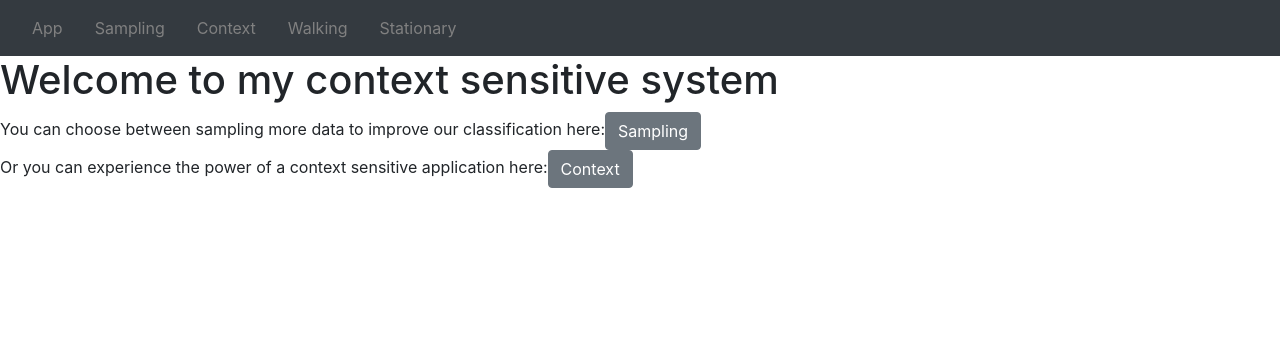
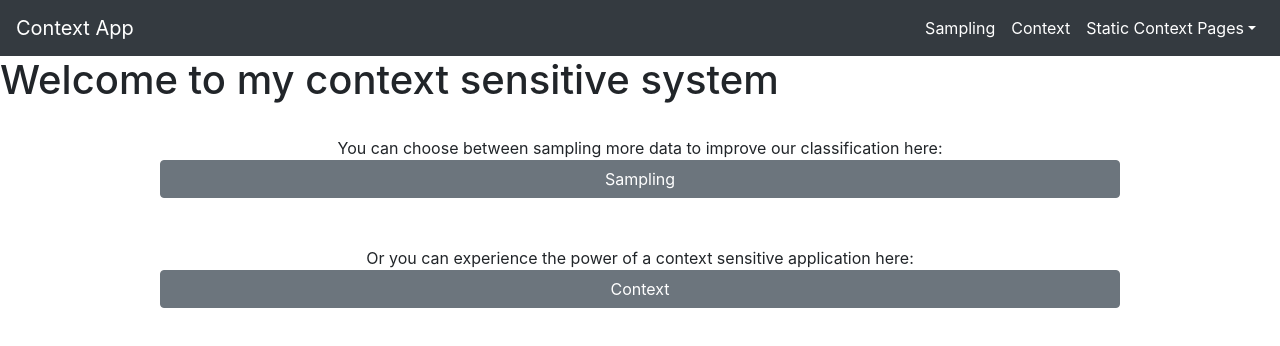
Before and after one commit to ChristianNavolskyi/KSS-Exercise2, a React (Create React App) app in the folder client/: page / in a window 1280 px wide. Shown: the top 346 px of the page. Built offline with nearby package versions, Linux system fonts and the light colour scheme.

Commit message:
Styled paged

```diff
--- a/client/src/App.js
+++ b/client/src/App.js
@@ -8,20 +8,26 @@ export class App extends Component {
 		return (
 			<div>
 				<h1>Welcome to my context sensitive system</h1>
+				<br/>
+				<div align={"center"}>
 					You can choose between sampling more data to improve our classification here:
 					<Link to="/sampling">
-					<Button>
+						<Button block style={{"width": "75%"}}>
 							Sampling
 						</Button>
 					</Link>
+				</div>
 				<br/>
+				<br/>
+				<div align={"center"}>
 					Or you can experience the power of a context sensitive application here:
 					<Link to="/context">
-					<Button>
+						<Button block style={{"width": "75%"}}>
 							Context
 						</Button>
 					</Link>
 				</div>
+			</div>
 		);
 	}
 }
--- a/client/src/components/context/Stationary.js
+++ b/client/src/components/context/Stationary.js
@@ -94,27 +94,26 @@ export class Stationary extends Component {
 
 		for (let key in contexts) {
 			const context = contexts[key];
-			console.log(context);
 
 			contextsToDisplay = [...contextsToDisplay, (<DropdownItem onClick={() => this.changeSelectedContext(context)} key={context.name}>{context.name}</DropdownItem>)]
 		}
 
 		return (
 			<div>
-				<p align="center">
+				<div align="center">
 					<iframe
 						style={{"border": "0", "width": "100%", "height": "400px"}}
 						src={source}
 						title={"Map"}
 						allowFullScreen>
 					</iframe>
-				</p>
+				</div>
 				<Dropdown isOpen={this.state.contextDropdownOpen} toggle={this.toggleDropdown}>
-					<p align="center">
+					<div align="center">
 						<DropdownToggle caret style={{"width": "75%"}}>
 							{this.state.currentContext.name}
 						</DropdownToggle>
-					</p>
+					</div>
 					<DropdownMenu>
 						{contextsToDisplay}
 					</DropdownMenu>
--- a/client/src/index.js
+++ b/client/src/index.js
@@ -1,4 +1,4 @@
-import React from 'react';
+import React, {Component} from 'react';
 import ReactDOM from 'react-dom';
 import './index.css';
 import * as serviceWorker from './serviceWorker';
@@ -8,44 +8,63 @@ import {LandingPage} from "./components/context/LandingPage";
 import {Stationary} from "./components/context/Stationary";
 import {Walking} from "./components/context/Walking";
 import {NotFound} from "./components/NotFound";
-import {Navbar, NavItem, Nav, NavLink} from "reactstrap";
-import {BrowserRouter as Router, Route, Switch, Link} from "react-router-dom";
+import {NavbarBrand, Navbar, NavItem, Nav, NavbarToggler, Collapse, UncontrolledDropdown, DropdownToggle, DropdownMenu, DropdownItem} from "reactstrap";
+import {BrowserRouter as Router, Route, Switch, NavLink, Link} from "react-router-dom";
 
 const linkColor = {
-	color: "gray"
+	color: "white"
 };
 
-const routing = (
+class MainPage extends Component {
+	constructor(props) {
+		super(props);
+
+		this.state = {
+			isOpen: false
+		}
+	}
+
+	toggle = () => {
+		this.setState({
+			isOpen: !this.state.isOpen
+		})
+	};
+
+	render() {
+		return (
+			<div>
 				<Router>
 					<div>
-			<Navbar color={"dark"}>
-				<Nav>
+						<Navbar color={"dark"} dark expand={"md"}>
+							<Link to={"/"} style={linkColor}>
+								<NavbarBrand>
+									Context App
+								</NavbarBrand>
+							</Link>
+							<NavbarToggler onClick={this.toggle}/>
+							<Collapse isOpen={this.state.isOpen} style={{"color": "white"}} navbar>
+								<Nav className={"ml-auto"} navbar>
 									<NavItem>
-						<Link to={"/"} style={linkColor}>
-							<NavLink>App</NavLink>
-						</Link>
+										<NavLink to={"/sampling"} onClick={this.toggle} style={linkColor} activeClassName={"active"} className={"nav-link"}>Sampling</NavLink>
 									</NavItem>
 									<NavItem>
-						<Link to={"/sampling"} style={linkColor}>
-							<NavLink>Sampling</NavLink>
-						</Link>
+										<NavLink to={"/context"} onClick={this.toggle} style={linkColor} activeClassName={"active"} className={"nav-link"}>Context</NavLink>
 									</NavItem>
-					<NavItem>
-						<Link to={"/context"} style={linkColor}>
-							<NavLink>Context</NavLink>
-						</Link>
-					</NavItem>
-					<NavItem>
-						<Link to={"/context/walking"} style={linkColor}>
-							<NavLink>Walking</NavLink>
-						</Link>
-					</NavItem>
-					<NavItem>
-						<Link to={"/context/stationary"} style={linkColor}>
-							<NavLink>Stationary</NavLink>
-						</Link>
-					</NavItem>
+									<UncontrolledDropdown nav inNavbar>
+										<DropdownToggle nav caret style={linkColor}>
+											Static Context Pages
+										</DropdownToggle>
+										<DropdownMenu style={{"background": "grey"}}>
+											<DropdownItem>
+												<NavLink to={"/context/walking"} onClick={this.toggle} style={linkColor} activeClassName={"active"} className={"nav-link"}>Walking</NavLink>
+											</DropdownItem>
+											<DropdownItem>
+												<NavLink to={"/context/stationary"} onClick={this.toggle} style={linkColor} activeClassName={"active"} className={"nav-link"}>Stationary</NavLink>
+											</DropdownItem>
+										</DropdownMenu>
+									</UncontrolledDropdown>
 								</Nav>
+							</Collapse>
 						</Navbar>
 						<Switch>
 							<Route exact path={"/"} component={App}/>
@@ -57,9 +76,16 @@ const routing = (
 						</Switch>
 					</div>
 				</Router>
+			</div>
+		);
+	}
+}
+
+const page = (
+	<MainPage/>
 );
 
-ReactDOM.render(routing, document.getElementById('root'));
+ReactDOM.render(page, document.getElementById('root'));
 
 // If you want your app to work offline and load faster, you can change
 // unregister() to register() below. Note this comes with some pitfalls.
```
Lines whose indentation alone changed are shown as unchanged.
